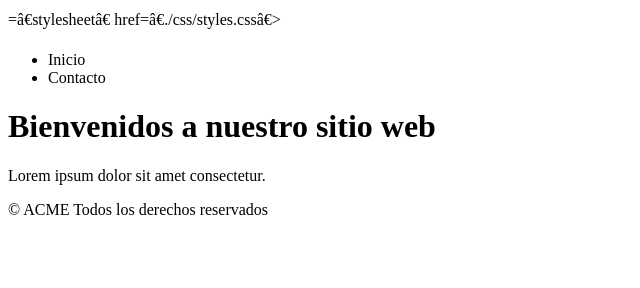
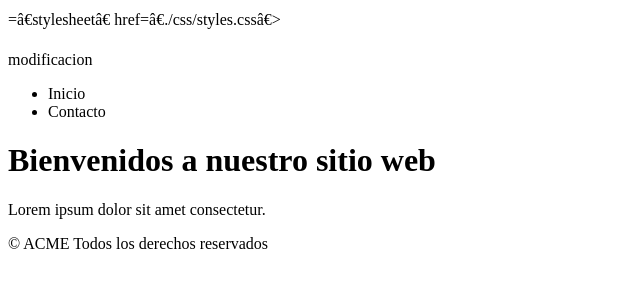
Before and after one commit to davidcarbajalred/practica1, a plain HTML site: page index.html in a window 1280 px wide. Shown: the whole page, without its empty margins (0-640 px from the left). Drawn offline with Linux system fonts and the light colour scheme; a script that the page names is missing.

Commit message:
modificacion

```diff
--- a/index.html
+++ b/index.html
@@ -9,6 +9,7 @@
 </head>
 </body>
 <header>
+        <p>modificacion</p>
 <ul>
 <li>Inicio</li>
 <li>Contacto</li>
```
